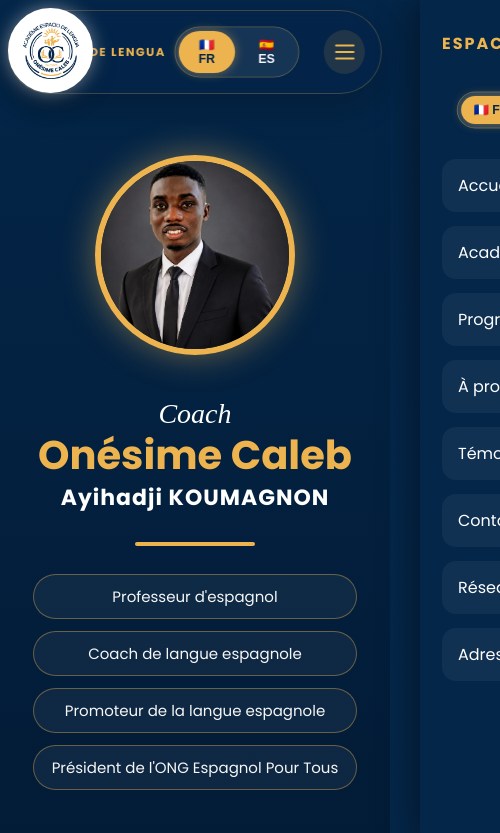
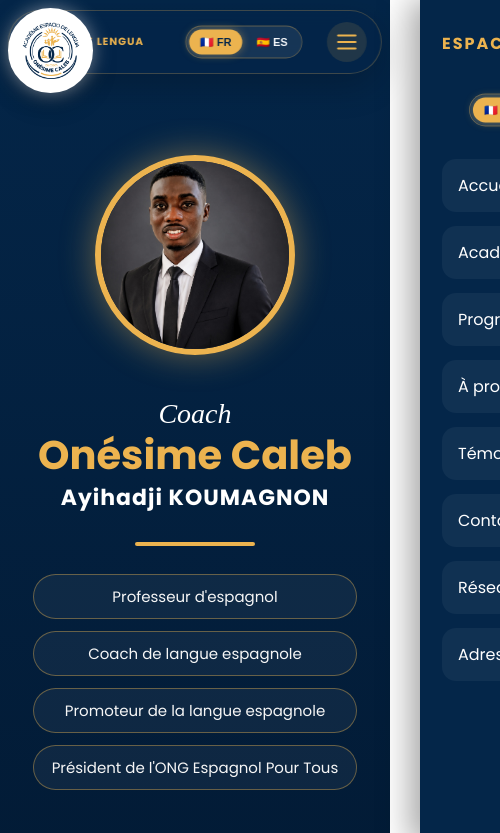
Before and after one commit to digipro708-hub/coach-onesime-caleb-premium, a Next.js app: page / in a window 390 px wide. Shown: the top 833 px of the page, 500 px wide, since content can reach past the window. Built offline with nearby package versions, Linux system fonts and the light colour scheme.

Commit message:
Fix mobile navbar overflow and responsive layout

```diff
--- a/app/globals.css
+++ b/app/globals.css
@@ -11,6 +11,11 @@
   margin:0;
   padding:0;
   box-sizing:border-box;
+}
+html,
+body {
+  width: 100%;
+  overflow-x: hidden;
 }
 
 body{
@@ -2632,4 +2637,67 @@ html{
 
 .desktop-links a:hover::after {
   width: 100%;
-}
+}/* ==========================================
+   CORRECTION RESPONSIVE MOBILE
+========================================== */
+
+html,
+body{
+  width:100%;
+  overflow-x:hidden;
+}
+
+@media (max-width:900px){
+
+  .desktop-links{
+    display:none !important;
+  }
+
+  .desktop-language{
+    display:block !important;
+  }
+
+  .menu-button{
+    display:flex !important;
+    align-items:center;
+    justify-content:center;
+  }
+
+  .navbar{
+    width:96%;
+    left:50%;
+    transform:translateX(-50%);
+    top:10px;
+  }
+
+  .navbar-container{
+    width:100%;
+    padding:10px 14px;
+    gap:10px;
+  }
+
+  .navbar-logo{
+    font-size:.65rem;
+    letter-spacing:1px;
+    flex:1;
+    min-width:0;
+  }
+
+  .navbar-right{
+    display:flex;
+    align-items:center;
+    gap:8px;
+    flex-shrink:0;
+  }
+
+  .language-switcher{
+    transform:scale(.78);
+    transform-origin:center;
+  }
+
+  .menu-button{
+    width:40px;
+    height:40px;
+    flex-shrink:0;
+  }
+}
```
